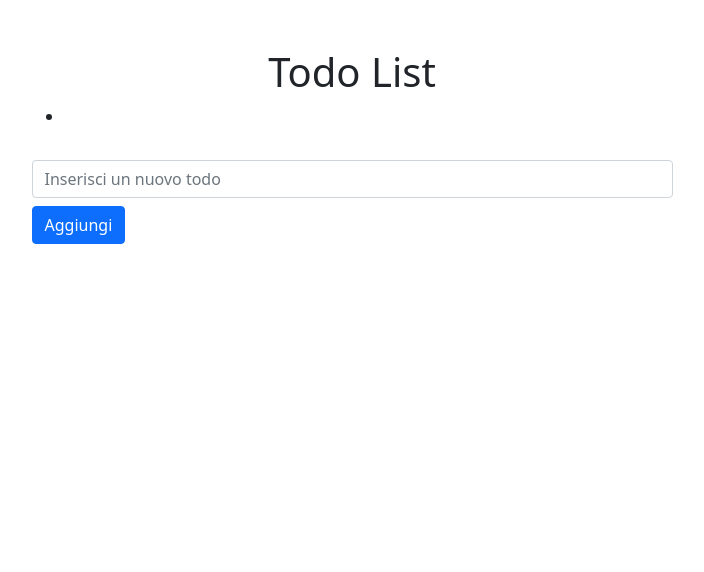
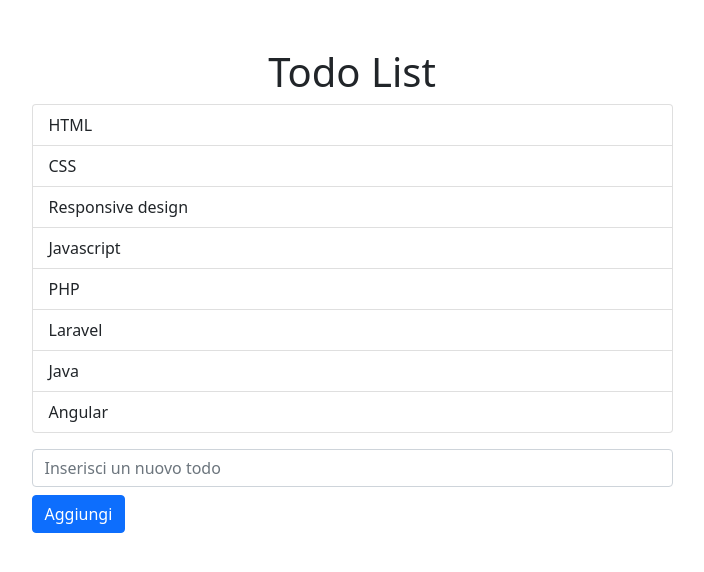
Before and after one commit to Omar-Codess/php-todo-list-json, a PHP site: page / in a window 1280 px wide. Shown: the top 572 px of the page, without its empty margins (288-992 px from the left). Run offline with PHP 8.4, Linux system fonts and the light colour scheme; some libraries are stand-ins or nearby versions.

Commit message:
completate correzioni

```diff
--- a/index.php
+++ b/index.php
@@ -15,20 +15,21 @@
 </head>
 
 <body>
-    <div id="id">
+    <div id="app">
         <div class="container pt-5">
             <h1 class="text-center">Todo List</h1>
             <div class="row justify-content-center">
                 <div class="col-7">
-                    <ul>
-                        <li></li>
+                    <ul class="list-group">
+                        <li class="list-group-item" v-for="todo in todoList">{{ todo.text }}</li>
+
                     </ul>
                 </div>
             </div>
             <div class="row justify-content-center mt-3">
                 <div class="col-7">
-                    <input type="text" class="form-control" placeholder="Inserisci un nuovo todo">
-                    <button class="btn btn-primary mt-2">Aggiungi</button>
+                    <input type="text" class="form-control" aria-label="Inserisci un nuovo todo" placeholder="Inserisci un nuovo todo" v-model="newTodo">
+                    <button class="btn btn-primary mt-2" @click="addTodo">Aggiungi</button>
                 </div>
             </div>
         </div>
--- a/server.php
+++ b/server.php
@@ -3,11 +3,16 @@
 $string = file_get_contents("todo.json");
 $todos = json_decode($string, true);
 
+
 if (isset($_POST["newTodo"])) {
     $new_todo = $_POST["newTodo"];
-    $todos[] = $new_todo;
+    $todos[] = [
+        "text" => $_POST["newTodo"],
+        "done" => false
+    ];
     file_put_contents("todo.json", json_encode($todos));
 }
 
+
 header("Content-Type: application/json");
 echo json_encode($todos);
--- /dev/null
+++ b/todo-list.json
@@ -0,0 +1 @@
+[{"text":"HTML","done":true},{"text":"CSS","done":true},{"text":"Responsive design","done":true},{"text":"Javascript","done":true},{"text":"PHP","done":true},{"text":"Laravel","done":false},"ciao"]
--- a/todo.json
+++ b/todo.json
@@ -1 +1 @@
-[{"text":"HTML","done":true},{"text":"CSS","done":true},{"text":"Responsive design","done":true},{"text":"Javascript","done":true},{"text":"PHP","done":true},{"text":"Laravel","done":false}]
+[{"text":"HTML","done":true},{"text":"CSS","done":true},{"text":"Responsive design","done":true},{"text":"Javascript","done":true},{"text":"PHP","done":true},{"text":"Laravel","done":false},{"text":"Java","done":false},{"text":"Angular","done":false}]
```
